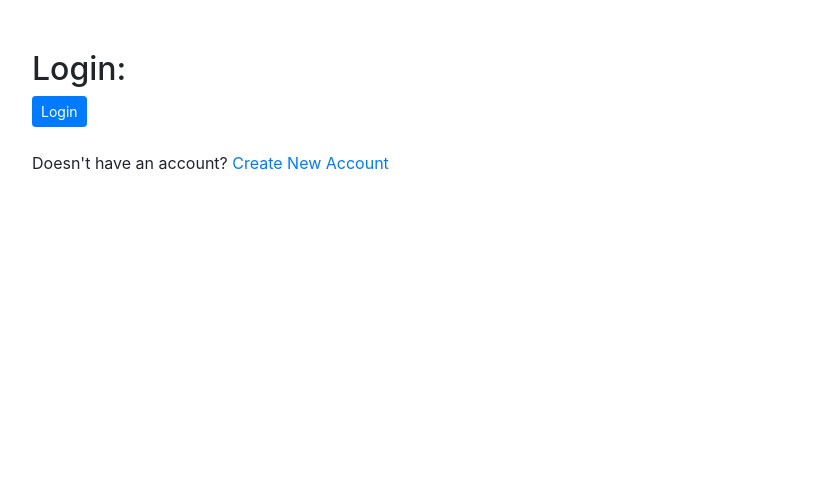
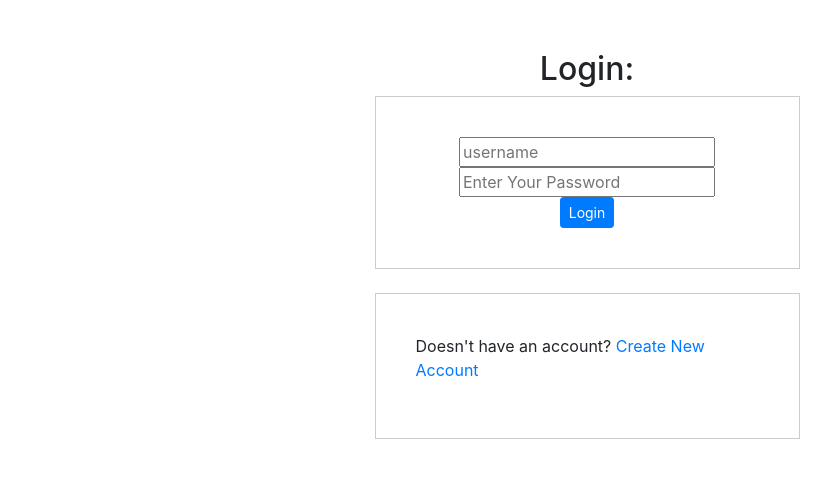
Before and after one commit to Nahid2194/Video_Stream_Django, a Django app: page /account/login/ in a window 1280 px wide. Shown: the top 478 px of the page, without its empty margins (53-884 px from the left). Run offline with Django 3.2, Linux system fonts and the light colour scheme; some libraries are stand-ins or nearby versions.

Commit message:
login page

```diff
--- a/Login_App/forms.py
+++ b/Login_App/forms.py
@@ -23,14 +23,15 @@ class SignupForm(UserCreationForm):
 
 
 class LoginForm(AuthenticationForm):
-    email = forms.EmailField(required=True, label="", widget=forms.TextInput(
-        attrs={'placeholder': 'Enter Your Email'}))
+    username = forms.CharField(
+        required=True, label="",
+        widget=forms.TextInput(attrs={'placeholder': 'username'}))
     password = forms.CharField(required=True, label="", widget=forms.PasswordInput(
         attrs={'placeholder': 'Enter Your Password'}))
 
     class Meta:
         model = User
-        fields = ('email', 'password')
+        fields = ('username', 'password')
 
 
 class EditProfileForm(forms.ModelForm):
--- a/Login_App/views.py
+++ b/Login_App/views.py
@@ -18,7 +18,8 @@ def signup_user(request):
 
 
 def login_user(request):
-    return render(request, 'Login_App/login.html')
+    form = LoginForm()
+    return render(request, 'Login_App/login.html', context={'form': form})
 
 
 @login_required
--- a/templates/Login_App/login.html
+++ b/templates/Login_App/login.html
@@ -1,13 +1,40 @@
 {% extends 'base.html' %}
 {% load crispy_forms_tags %}
 {% block title_block %} Login {% endblock %}
+{% block css_block %}
+<style>
+    .sign-up {
+        width: 425px;
+        border: 1px solid #ccc;
+        padding: 40px;
+    }
+
+    .login {
+        width: 425px;
+        border: 1px solid #ccc;
+        padding: 40px;
+    }
+</style>
+{% endblock %}
 {% block body_block %}
-<h2>Login:</h2>
+<h2 class="text-center">Login:</h2>
+<center>
+    <div class="form-container">
+        <div class="sign-up">
             <form method="POST">
                 {{ form|crispy }}
                 {% csrf_token %}
                 <button type="submit" class="btn btn-primary btn-sm">Login</button>
             </form>
+        </div>
+
+    </div>
+</center>
+
+
 <br>
+<div class="container login">
     <p>Doesn't have an account? <a href="{% url 'Login_App:signup' %}">Create New Account</a></p>
+
+</div>
 {% endblock %}
--- a/templates/Login_App/signup.html
+++ b/templates/Login_App/signup.html
@@ -1,5 +1,6 @@
 {% extends "base.html" %}
 {% load crispy_forms_tags %}
+{% block title_block %} Sign up{% endblock %}
 {% block css_block %}
 <style>
     .sign-up {
```
Lines whose indentation alone changed are shown as unchanged.
